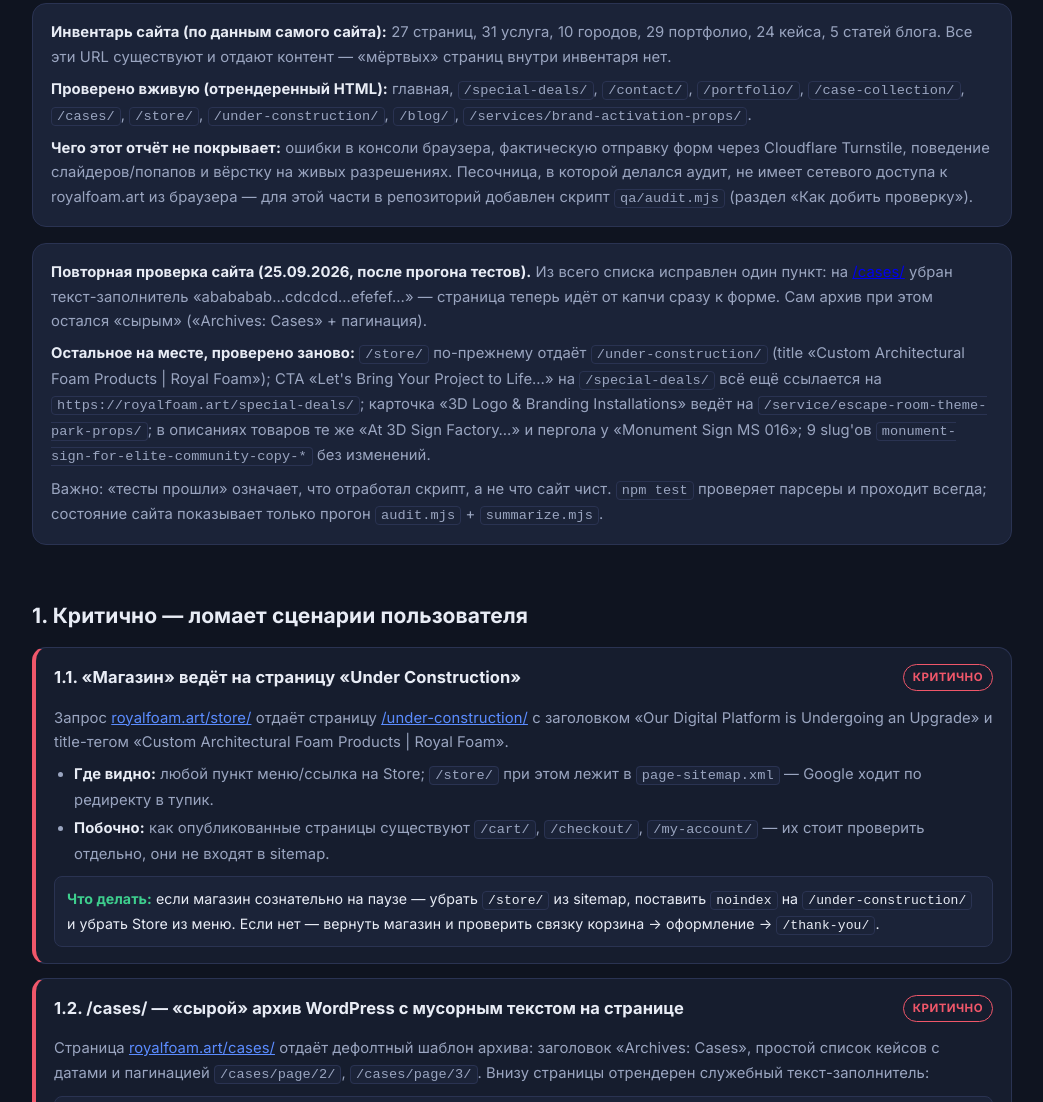
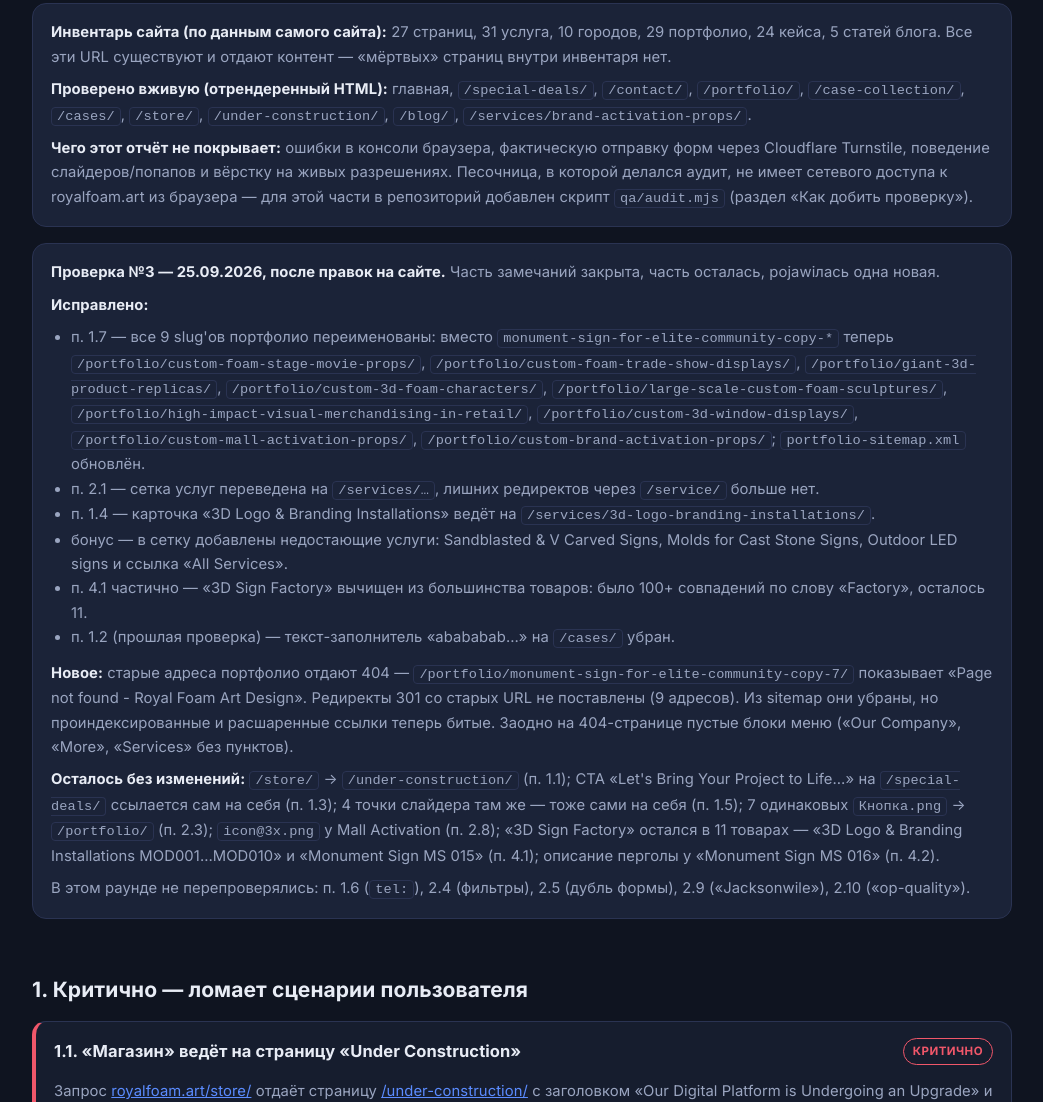
Before and after one commit to dmytro-arch/RF, a plain HTML site: page qa.html in a window 1280 px wide. Shown: the part 518-1620 px from the top of the page, without its empty margins (118-1161 px from the left). Drawn offline with Linux system fonts and the light colour scheme.

Commit message:
qa: проверка №3 — что исправлено на сайте, что осталось, 404 на старых URL портфолио
Co-authored-by: arena-agent <297053741+arena-agent@users.noreply.github.com>

```diff
--- a/qa.html
+++ b/qa.html
@@ -176,16 +176,30 @@
   </div>
 
   <div class="callout">
-    <p><b>Повторная проверка сайта (25.09.2026, после прогона тестов).</b> Из всего списка исправлен один пункт:
-    на <a href="https://royalfoam.art/cases/">/cases/</a> убран текст-заполнитель «abababab…cdcdcd…efefef…» —
-    страница теперь идёт от капчи сразу к форме. Сам архив при этом остался «сырым» («Archives: Cases» + пагинация).</p>
-    <p><b>Остальное на месте, проверено заново:</b> <code>/store/</code> по-прежнему отдаёт <code>/under-construction/</code>
-    (title «Custom Architectural Foam Products | Royal Foam»); CTA «Let's Bring Your Project to Life…» на <code>/special-deals/</code>
-    всё ещё ссылается на <code>https://royalfoam.art/special-deals/</code>; карточка «3D Logo &amp; Branding Installations» ведёт на
-    <code>/service/escape-room-theme-park-props/</code>; в описаниях товаров те же «At 3D Sign Factory…» и пергола у
-    «Monument Sign MS 016»; 9 slug'ов <code>monument-sign-for-elite-community-copy-*</code> без изменений.</p>
-    <p>Важно: «тесты прошли» означает, что отработал скрипт, а не что сайт чист. <code>npm test</code> проверяет парсеры
-    и проходит всегда; состояние сайта показывает только прогон <code>audit.mjs</code> + <code>summarize.mjs</code>.</p>
+    <p><b>Проверка №3 — 25.09.2026, после правок на сайте.</b> Часть замечаний закрыта, часть осталась, pojawiлась одна новая.</p>
+    <p><b>Исправлено:</b></p>
+    <ul style="margin:6px 0 10px;padding-left:20px;color:var(--muted);font-size:14.8px">
+      <li>п. 1.7 — все 9 slug'ов портфолио переименованы: вместо <code>monument-sign-for-elite-community-copy-*</code> теперь
+        <code>/portfolio/custom-foam-stage-movie-props/</code>, <code>/portfolio/custom-foam-trade-show-displays/</code>,
+        <code>/portfolio/giant-3d-product-replicas/</code>, <code>/portfolio/custom-3d-foam-characters/</code>,
+        <code>/portfolio/large-scale-custom-foam-sculptures/</code>, <code>/portfolio/high-impact-visual-merchandising-in-retail/</code>,
+        <code>/portfolio/custom-3d-window-displays/</code>, <code>/portfolio/custom-mall-activation-props/</code>,
+        <code>/portfolio/custom-brand-activation-props/</code>; <code>portfolio-sitemap.xml</code> обновлён.</li>
+      <li>п. 2.1 — сетка услуг переведена на <code>/services/…</code>, лишних редиректов через <code>/service/</code> больше нет.</li>
+      <li>п. 1.4 — карточка «3D Logo &amp; Branding Installations» ведёт на <code>/services/3d-logo-branding-installations/</code>.</li>
+      <li>бонус — в сетку добавлены недостающие услуги: Sandblasted &amp; V Carved Signs, Molds for Cast Stone Signs, Outdoor LED signs и ссылка «All Services».</li>
+      <li>п. 4.1 частично — «3D Sign Factory» вычищен из большинства товаров: было 100+ совпадений по слову «Factory», осталось 11.</li>
+      <li>п. 1.2 (прошлая проверка) — текст-заполнитель «abababab…» на <code>/cases/</code> убран.</li>
+    </ul>
+    <p><b>Новое:</b> старые адреса портфолио отдают 404 — <code>/portfolio/monument-sign-for-elite-community-copy-7/</code> показывает
+    «Page not found - Royal Foam Art Design». Редиректы 301 со старых URL не поставлены (9 адресов). Из sitemap они убраны,
+    но проиндексированные и расшаренные ссылки теперь битые. Заодно на 404-странице пустые блоки меню («Our Company», «More», «Services» без пунктов).</p>
+    <p><b>Осталось без изменений:</b> <code>/store/</code> → <code>/under-construction/</code> (п. 1.1); CTA «Let's Bring Your Project to Life…»
+    на <code>/special-deals/</code> ссылается сам на себя (п. 1.3); 4 точки слайдера там же — тоже сами на себя (п. 1.5);
+    7 одинаковых <code>Кнопка.png</code> → <code>/portfolio/</code> (п. 2.3); <code>icon@3x.png</code> у Mall Activation (п. 2.8);
+    «3D Sign Factory» остался в 11 товарах — «3D Logo &amp; Branding Installations MOD001…MOD010» и «Monument Sign MS 015» (п. 4.1);
+    описание перголы у «Monument Sign MS 016» (п. 4.2).</p>
+    <p>В этом раунде не перепроверялись: п. 1.6 (<code>tel:</code>), 2.4 (фильтры), 2.5 (дубль формы), 2.9 («Jacksonwile»), 2.10 («op-quality»).</p>
   </div>
 
   <h2 class="sec">1. Критично — ломает сценарии пользователя</h2>
```
